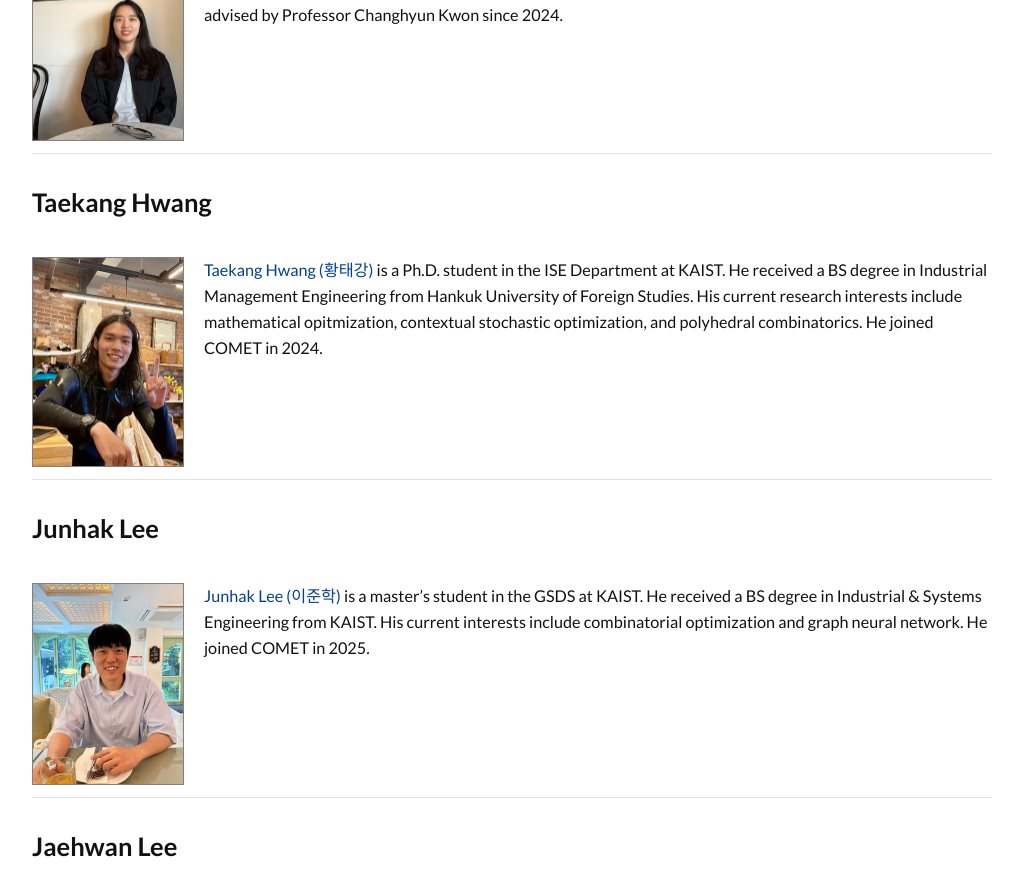
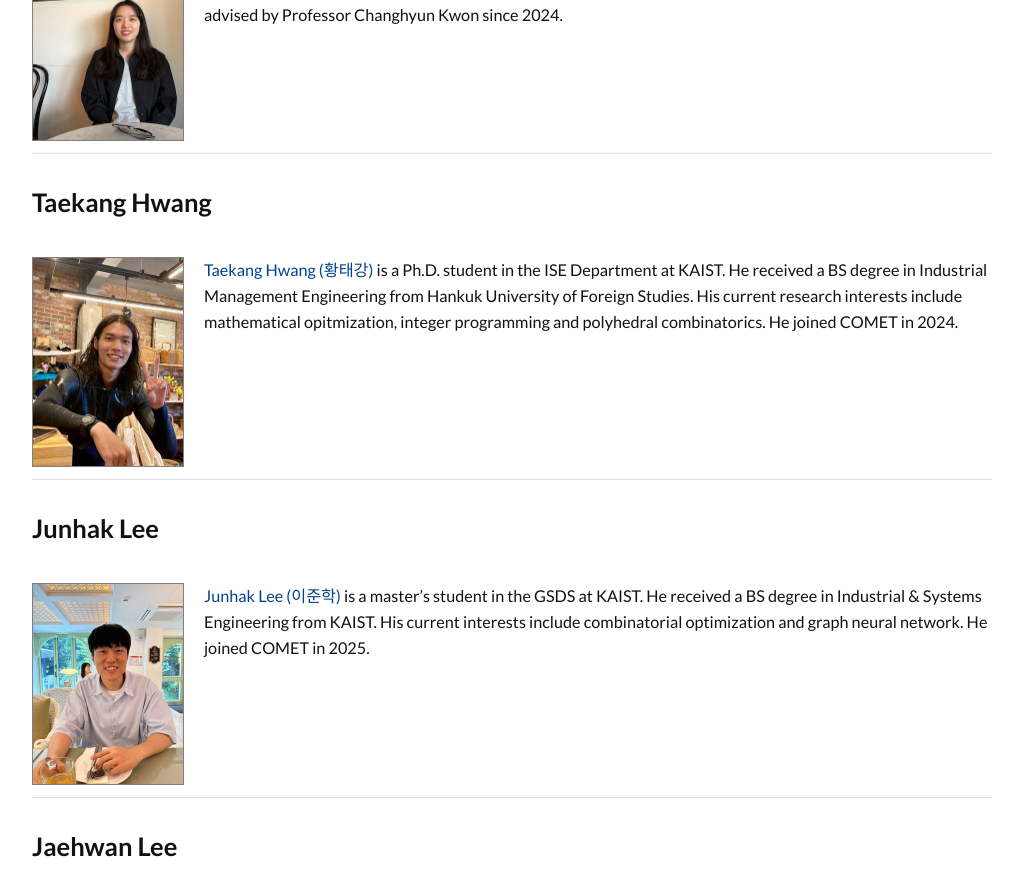
Before and after one commit to kaist-comet/kaist-comet.github.io, a Jekyll site: the page built from people/people.md, in a window 1280 px wide and 900 px high, scrolled down 3102 px. Shown: the top 896 px of the window, without its empty margins (128-1151 px from the left). Built offline with Jekyll 4.4.1, drawn with Linux system fonts in a browser that asks for light colours; some web fonts are replaced; comment, search, counter and statistics services are not loaded.

Commit message:
edit the profile of Taekang Hwang

```diff
--- a/people/people.md
+++ b/people/people.md
@@ -69,7 +69,7 @@
 
 ### Taekang Hwang
 
-| <img src="/people/images/taekang_hwang.jpg" class="profile" /> [Taekang Hwang (황태강)](www.linkedin.com/in/taekang-hwang-91a8ba202) is a Ph.D. student in the ISE Department at KAIST. He received a BS degree in Industrial Management Engineering from Hankuk University of Foreign Studies. His current research interests include mathematical opitmization, contextual stochastic optimization, and polyhedral combinatorics. He joined COMET in 2024. |
+| <img src="/people/images/taekang_hwang.jpg" class="profile" /> [Taekang Hwang (황태강)](https://www.linkedin.com/in/taekang-hwang-91a8ba202/) is a Ph.D. student in the ISE Department at KAIST. He received a BS degree in Industrial Management Engineering from Hankuk University of Foreign Studies. His current research interests include mathematical opitmization, integer programming and polyhedral combinatorics. He joined COMET in 2024. |
 
 ### Junhak Lee
 
```
